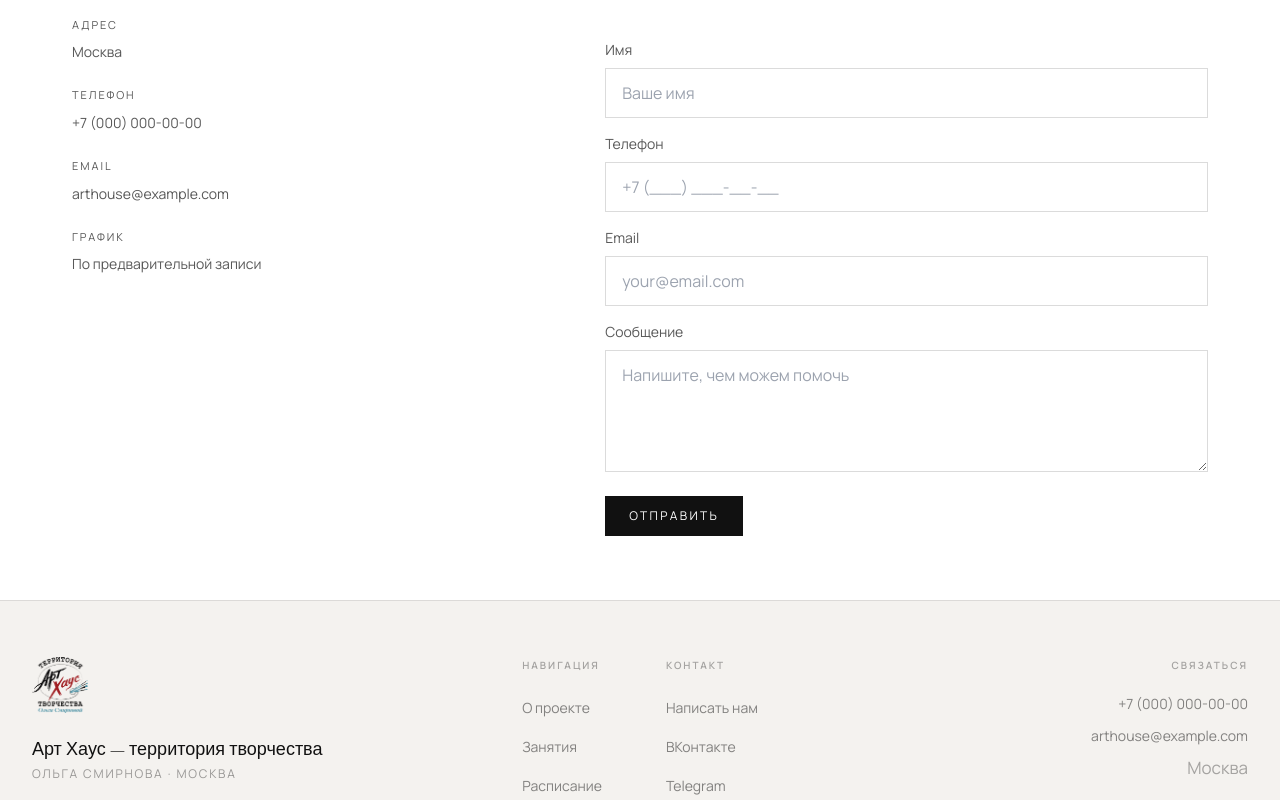
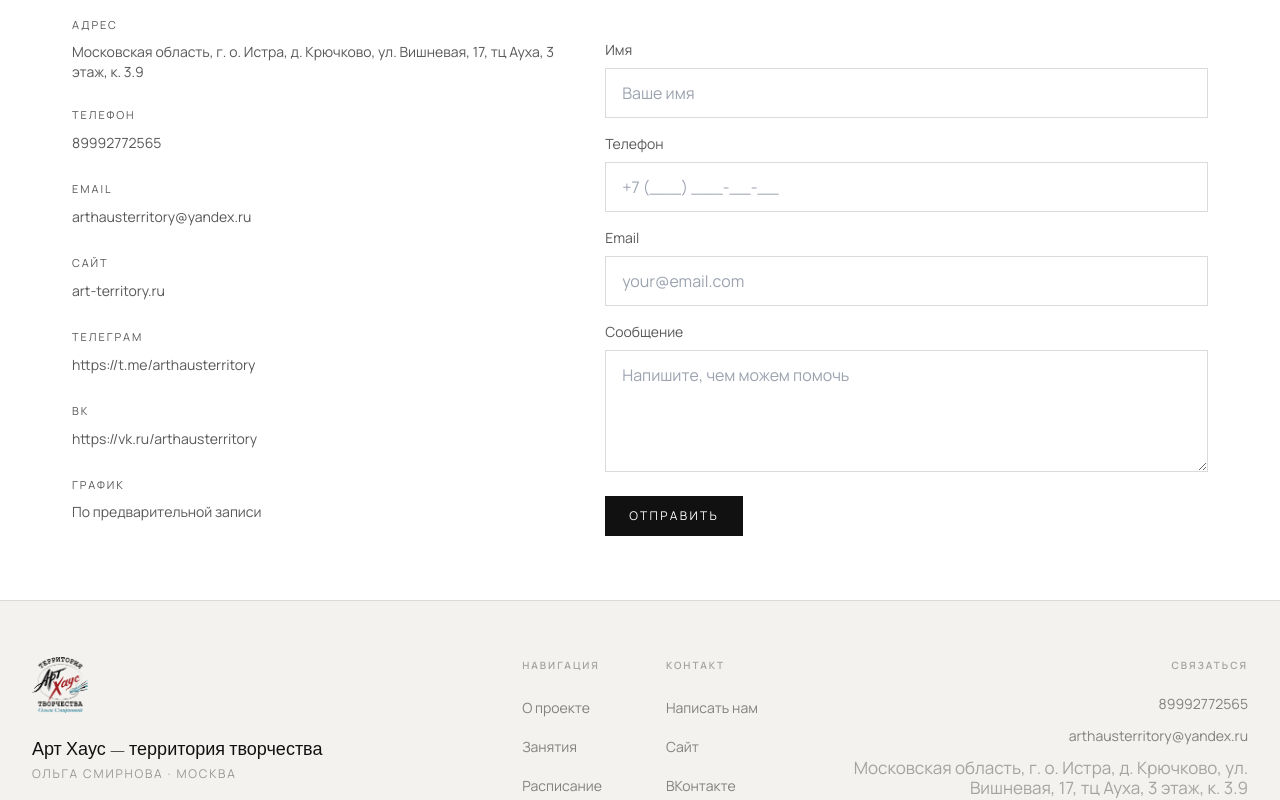
Before and after one commit to molokoedovmp/arthouse, a Next.js app: page /contact in a window 1280 px wide. Shown: the part 280-1080 px from the top of the page. Built offline with nearby package versions, Linux system fonts and the light colour scheme; no server answers.

Commit message:
add contacts

```diff
--- a/app/contact/page.tsx
+++ b/app/contact/page.tsx
@@ -2,6 +2,7 @@ import { Container } from "../../components/Container";
 import { ContactForm } from "../../components/ContactForm";
 import { getLang } from "../../lib/get-lang";
 import { getT } from "../../lib/i18n";
+import { contactInfo } from "../../lib/contact-info";
 
 export const metadata = {
   title: "Контакты",
@@ -24,15 +25,55 @@ export default async function ContactPage() {
           <div className="space-y-6">
             <div>
               <p className="caps text-ink/50">{c.address}</p>
-              <p className="mt-2 text-sm text-ink/70">{c.addressValue}</p>
+              <p className="mt-2 text-sm text-ink/70">{contactInfo.postalAddress}</p>
             </div>
             <div>
               <p className="caps text-ink/50">{c.phone}</p>
-              <p className="mt-2 text-sm text-ink/70">+7 (000) 000-00-00</p>
+              <a href={`tel:${contactInfo.phone}`} className="mt-2 inline-block text-sm text-ink/70 hover:text-ink">
+                {contactInfo.phone}
+              </a>
             </div>
             <div>
               <p className="caps text-ink/50">{c.email}</p>
-              <p className="mt-2 text-sm text-ink/70">arthouse@example.com</p>
+              <a
+                href={`mailto:${contactInfo.email}`}
+                className="mt-2 inline-block text-sm text-ink/70 hover:text-ink"
+              >
+                {contactInfo.email}
+              </a>
+            </div>
+            <div>
+              <p className="caps text-ink/50">Сайт</p>
+              <a
+                href={contactInfo.website}
+                target="_blank"
+                rel="noopener noreferrer"
+                className="mt-2 inline-block text-sm text-ink/70 hover:text-ink"
+              >
+                {contactInfo.websiteLabel}
+              </a>
+            </div>
+            <div>
+              <p className="caps text-ink/50">Телеграм</p>
+              <a
+                href={contactInfo.telegram}
+                target="_blank"
+                rel="noopener noreferrer"
+                className="mt-2 inline-block text-sm text-ink/70 hover:text-ink"
+              >
+                {contactInfo.telegram}
+              </a>
+            </div>
+            <div>
+              <p className="caps text-ink/50">Вк</p>
+              <a
+                href={contactInfo.vk}
+                target="_blank"
+                rel="noopener noreferrer"
+                className="mt-2 inline-block text-sm text-ink/70 hover:text-ink"
+              >
+                {contactInfo.vk}
+              </a>
             </div>
             <div>
               <p className="caps text-ink/50">{c.schedule}</p>
--- a/components/Footer.tsx
+++ b/components/Footer.tsx
@@ -1,5 +1,6 @@
 import Image from "next/image";
 import Link from "next/link";
+import { contactInfo } from "@/lib/contact-info";
 
 const nav = [
   { label: "О проекте", href: "/about" },
@@ -11,8 +12,9 @@ const nav = [
 
 const contacts = [
   { label: "Написать нам", href: "/contact" },
-  { label: "ВКонтакте", href: "https://vk.com", external: true },
-  { label: "Telegram", href: "https://t.me", external: true },
+  { label: "Сайт", href: contactInfo.website, external: true },
+  { label: "ВКонтакте", href: contactInfo.vk, external: true },
+  { label: "Telegram", href: contactInfo.telegram, external: true },
 ];
 
 export function Footer() {
@@ -90,13 +92,13 @@ export function Footer() {
               Связаться
             </p>
             <div className="flex flex-col gap-3 text-sm">
-              <a href="tel:+70000000000" className="text-ink/50 transition hover:text-ink">
-                +7 (000) 000-00-00
+              <a href={`tel:${contactInfo.phone}`} className="text-ink/50 transition hover:text-ink">
+                {contactInfo.phone}
               </a>
-              <a href="mailto:arthouse@example.com" className="text-ink/50 transition hover:text-ink">
-                arthouse@example.com
+              <a href={`mailto:${contactInfo.email}`} className="text-ink/50 transition hover:text-ink">
+                {contactInfo.email}
               </a>
-              <p className="text-ink/35">Москва</p>
+              <p className="text-ink/35">{contactInfo.postalAddress}</p>
             </div>
           </div>
 
--- /dev/null
+++ b/lib/contact-info.ts
@@ -0,0 +1,10 @@
+export const contactInfo = {
+  phone: "89992772565",
+  email: "arthausterritory@yandex.ru",
+  website: "https://art-territory.ru",
+  websiteLabel: "art-territory.ru",
+  postalAddress:
+    "Московская область, г. о. Истра, д. Крючково, ул. Вишневая, 17, тц Ауха, 3 этаж, к. 3.9",
+  telegram: "https://t.me/arthausterritory",
+  vk: "https://vk.ru/arthausterritory",
+};
```
